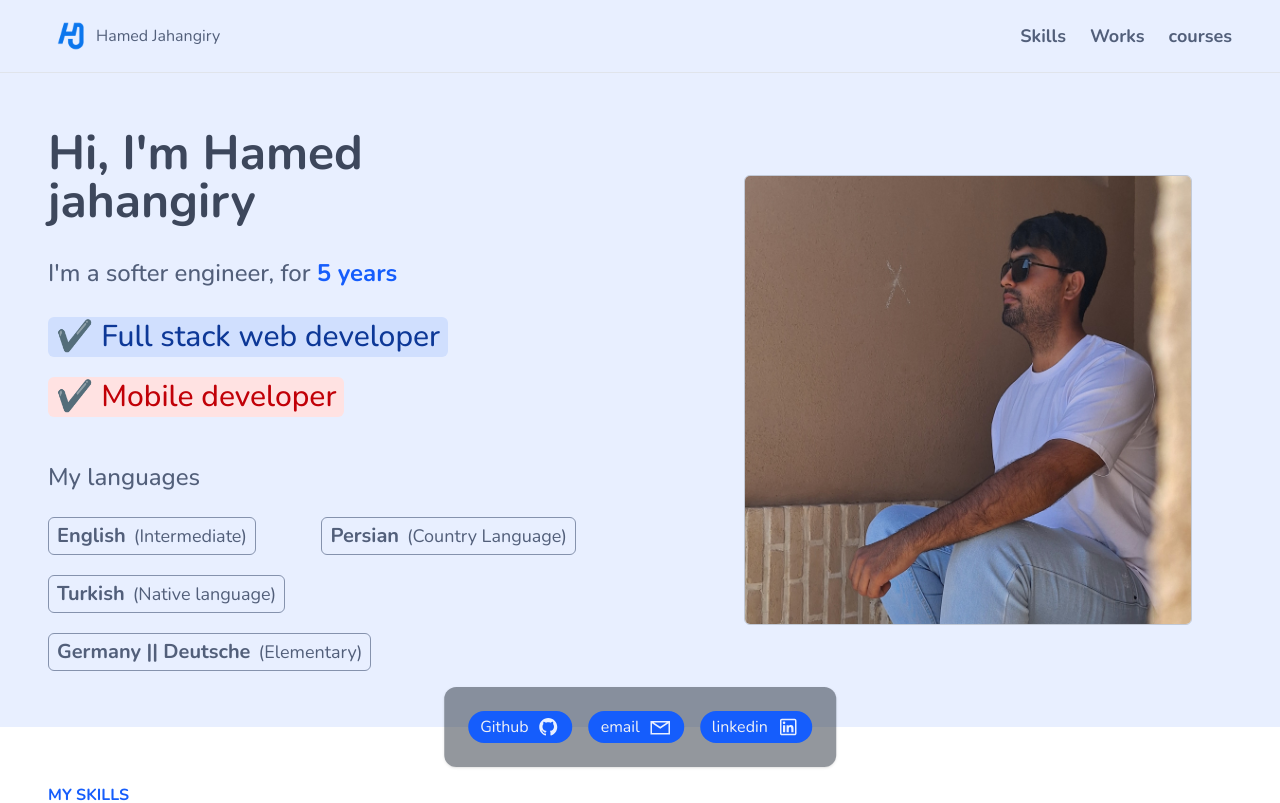
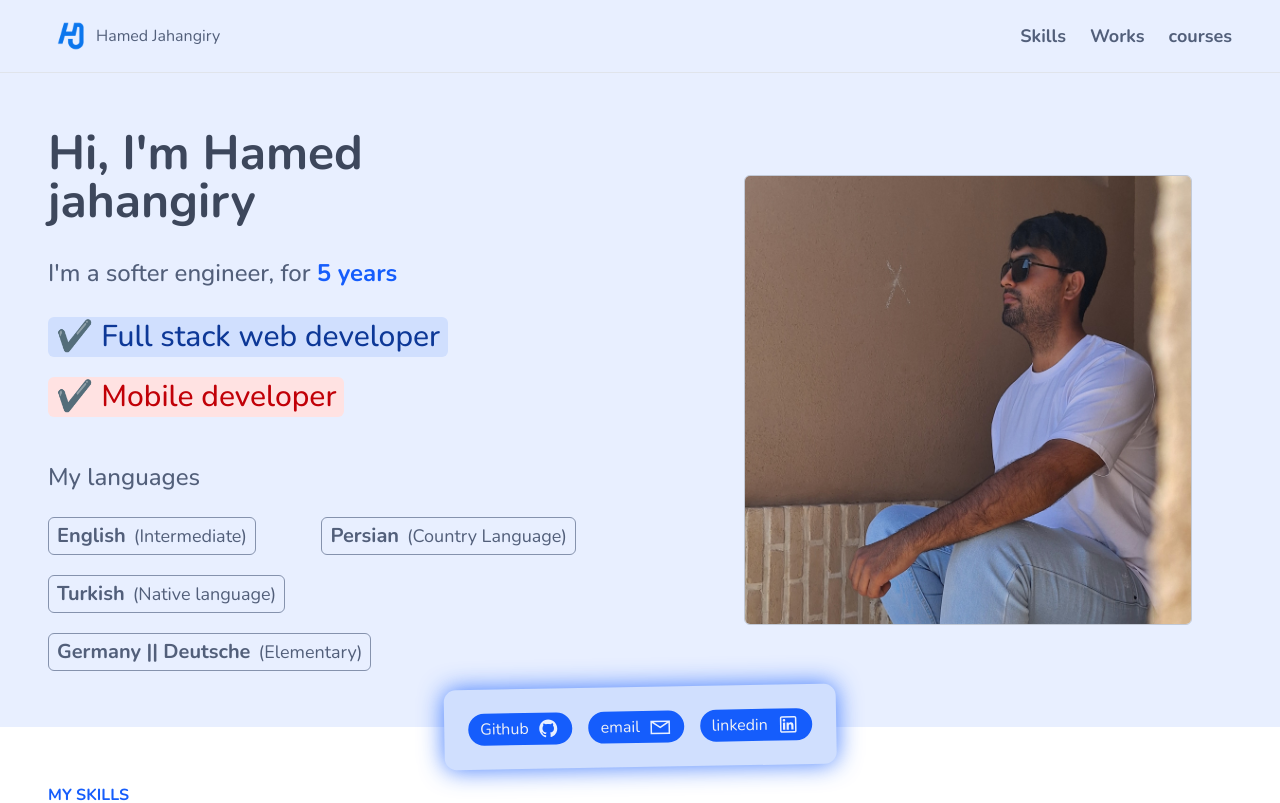
Before and after one commit to ihamedj73/portfolio, a React (Vite) app: page / in a window 1280 px wide. Shown: the top 803 px of the page. Built offline with nearby package versions, Linux system fonts and the light colour scheme.

Commit message:
Change styles

```diff
--- a/src/UI/header/HeaderNav.jsx
+++ b/src/UI/header/HeaderNav.jsx
@@ -53,7 +53,7 @@ function HeaderNav() {
       id="main-header"
       className="bg-primary-50 border-b border-b-gray-100 py-3"
     >
-      <div className="c-container flex items-center justify-between">
+      <div className="big-container flex items-center justify-between">
         <HeaderLogo />
         <nav
           className={`fixed top-0 left-0 z-10 flex h-full w-full items-center justify-center bg-white/50 text-gray-600 backdrop-blur-md transition-all duration-300 ease-in-out md:visible md:static md:h-auto md:w-fit md:translate-x-0 md:bg-inherit md:backdrop-blur-none ${
--- a/src/features/Home/heroSection/HeroSection.jsx
+++ b/src/features/Home/heroSection/HeroSection.jsx
@@ -9,7 +9,7 @@ function HeroSection() {
       id="hero-section"
       className={`bg-primary-50 ${sectionPadding} relative pt-8`}
     >
-      <div className="hero-container slg:gap-10 flex flex-col gap-16 sm:grid sm:grid-cols-2 sm:gap-2 md:gap-8 lg:gap-16 xl:gap-32">
+      <div className="big-container slg:gap-10 flex flex-col gap-16 sm:grid sm:grid-cols-2 sm:gap-2 md:gap-8 lg:gap-16 xl:gap-32">
         <div className=" ">
           <h1 className="slg:text-3xl slg:mb-8 mb-6 text-2xl font-bold text-gray-700 lg:text-4xl xl:text-5xl">
             Hi, I'm Hamed jahangiry
@@ -44,7 +44,7 @@ function HeroSection() {
         </div>
       </div>
 
-      <div className="xs40:px-4 absolute bottom-0 left-1/2 -translate-x-1/2 translate-y-1/2 rounded-xl bg-gray-800/50 px-1.5 py-4 text-xs text-gray-50 shadow md:p-6 md:text-base">
+      <div className="xs40:px-4 bg-primary-100 absolute bottom-0 left-1/2 -translate-x-1/2 translate-y-1/2 -rotate-1 rounded-xl px-1.5 py-4 text-xs text-gray-50 shadow-[0_0_24px_rgba(21,93,252,0.8)] md:p-6 md:text-base">
         <ul className="flex items-center gap-2 md:gap-4">
           <li>
             <a
--- a/src/index.css
+++ b/src/index.css
@@ -34,7 +34,7 @@
   --color-gray-900: #14181f;
 }
 
-.hero-container {
+.big-container {
   @apply xs32:px-4 xs40:px-5 xs56:px-6 mx-auto max-w-7xl px-2.5 sm:px-8 md:px-9 lg:px-10 xl:px-12 2xl:max-w-[96rem] 2xl:px-24;
 }
 
```
